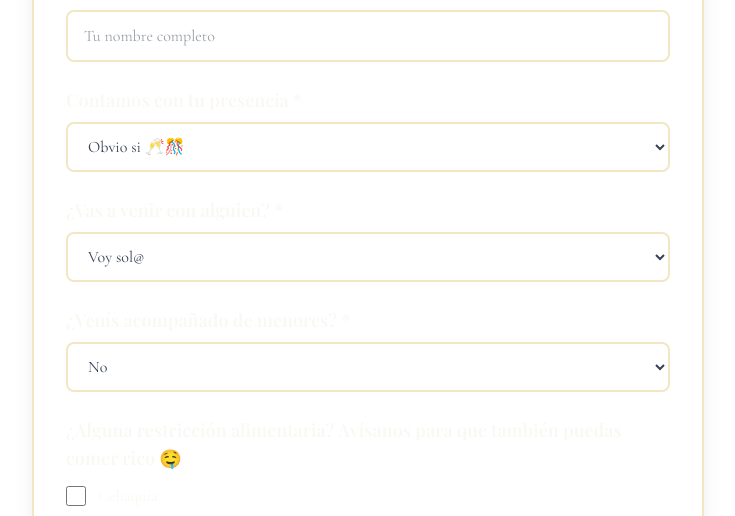
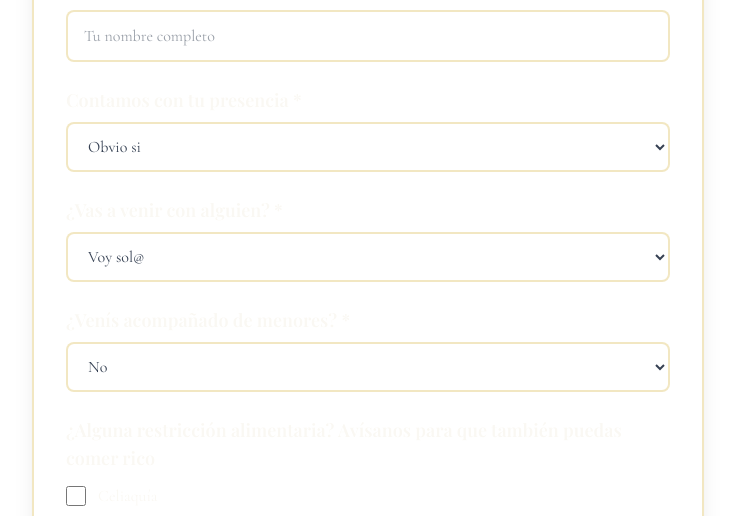
Before and after one commit to Bugedo/yasymanu, a Next.js app: page / in a window 1280 px wide. Shown: the part 2080-2596 px from the top of the page, without its empty margins (272-1007 px from the left). Built offline with nearby package versions, Linux system fonts and the light colour scheme; a web font is replaced by a local one.

Commit message:
Remove emojis from form and make checkboxes round

```diff
--- a/components/RSVPForm.tsx
+++ b/components/RSVPForm.tsx
@@ -159,8 +159,8 @@ export default function RSVPForm() {
                 onChange={handleChange}
                 className="w-full px-4 py-3 border-2 border-gold/30 rounded-lg focus:outline-none focus:border-emerald font-elegant text-gray-700 bg-white"
               >
-                <option value="si">Obvio si 🥂🎊</option>
-                <option value="no">Lamentablemente no puedo 🥹</option>
+                <option value="si">Obvio si</option>
+                <option value="no">Lamentablemente no puedo</option>
                 <option value="despues-cena">Voy después de cena</option>
               </select>
             </div>
@@ -263,8 +263,11 @@ export default function RSVPForm() {
 
                 {/* Restricciones alimentarias */}
                 <div>
-                  <label className="block font-display text-lg font-semibold mb-3" style={{ color: '#FAF8F3' }}>
-                    ¿Alguna restricción alimentaria? Avísanos para que también puedas comer rico 🤤
+                  <label
+                    className="block font-display text-lg font-semibold mb-3"
+                    style={{ color: '#FAF8F3' }}
+                  >
+                    ¿Alguna restricción alimentaria? Avísanos para que también puedas comer rico
                   </label>
                   <div className="space-y-2">
                     {[
@@ -282,7 +285,7 @@ export default function RSVPForm() {
                           type="checkbox"
                           checked={formData.dietaryRestrictions.includes(restriction.value)}
                           onChange={() => handleCheckboxChange(restriction.value)}
-                          className="w-5 h-5 rounded border-2 border-gold/30 text-emerald focus:ring-2 focus:ring-emerald"
+                          className="w-5 h-5 rounded-full border-2 border-gold/30 text-emerald focus:ring-2 focus:ring-emerald"
                         />
                         <span className="font-elegant text-base" style={{ color: '#FAF8F3' }}>
                           {restriction.label}
```
